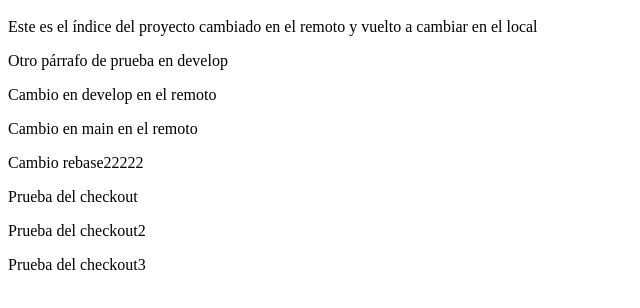
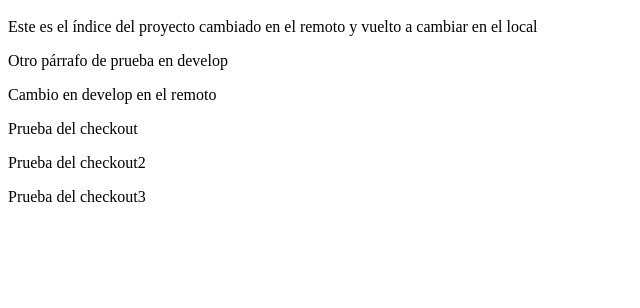
Before and after one commit to luistermi/PruebaComandosGit, a plain HTML site: page index.html in a window 1280 px wide. Shown: the part 48-356 px from the top of the page, without its empty margins (0-640 px from the left). Drawn offline with Linux system fonts and the light colour scheme.

Commit message:
Elimino en remoto dev l5 y 6

```diff
--- a/index.html
+++ b/index.html
@@ -2,8 +2,6 @@
 <p>Este es el índice del proyecto cambiado en el remoto y vuelto a cambiar en el local</p>
 <p>Otro párrafo de prueba en develop</p>
 <p>Cambio en develop en el remoto</p>
-<p>Cambio en main en el remoto</p>
-<p>Cambio rebase22222</p>
 <p>Prueba del checkout</p>
 <p>Prueba del checkout2</p>
 <p>Prueba del checkout3</p>
```
